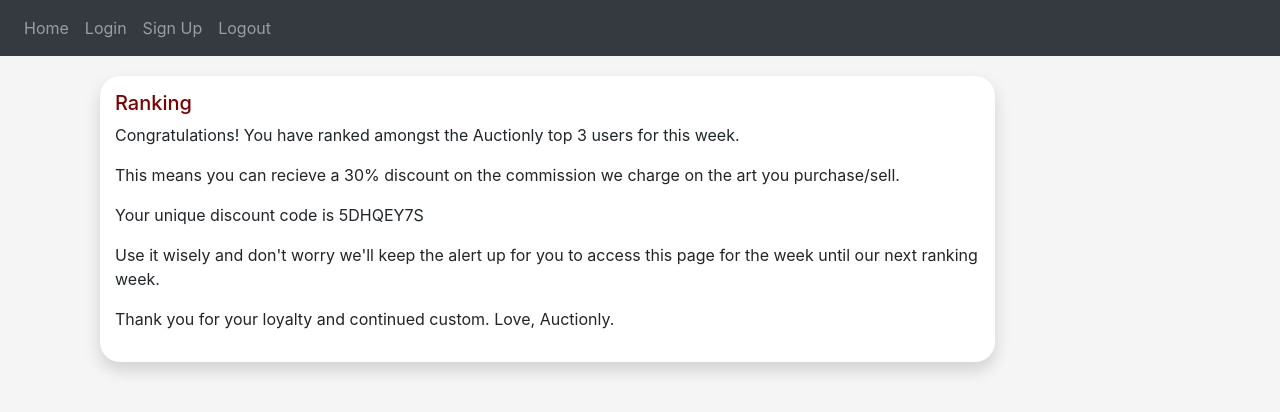
After one commit to lua-lipa/auctionly, a Flask app: template auctionly/templates/rank_info.html in a window 1280 px wide. The commit adds this page. Shown: the top 412 px of the page. Run offline with Flask 2, Linux system fonts and the light colour scheme; the template is opened without the code that fills it, so the values that code supplies are empty; some libraries are stand-ins or nearby versions.

Commit message:
added ranking alert banner and rank info page

```diff
--- /dev/null
+++ b/auctionly/templates/rank_info.html
@@ -0,0 +1,26 @@
+{% extends "base.html" %} {% block title %}Rank Info{% endblock %} {% block content %}
+<head>
+    <title>Auctionly</title>
+    <link href="../static/css/style.css" rel="stylesheet">
+    </head>
+<body>
+    <div class="container">
+        <div class="row">
+            <div class="col-lg-10">
+                <div class="media-card">
+                    <div class="media">
+                        <div class="media-body">
+                            <h5 style="color: maroon; text-decoration: none;">Ranking</h5>
+                            <p>Congratulations! You have ranked amongst the Auctionly top 3 users for this week.</p>
+                            <p>This means you can recieve a 30% discount on the commission we charge on the art you purchase/sell.</p>
+                            <p>Your unique discount code is 5DHQEY7S</p>
+                            <p>Use it wisely and don't worry we'll keep the alert up for you to access this page for the week until our next ranking week.</p>
+                            <p>Thank you for your loyalty and continued custom. Love, Auctionly.</p>
+                        </div>
+                    </div>
+                </div>
+            </div>
+        </div>
+    </div>
+</body>
+{% endblock %}
--- a/auctionly/views.py
+++ b/auctionly/views.py
@@ -7,3 +7,8 @@
 @login_required
 def home():
     return render_template("home.html")
+
+@views.route('/rank_info')
+@login_required
+def rank_info():
+    return render_template("rank_info.html")
```
Also changed, not shown: auctionly/templates/home.html (+13 -0 lines), auctionly/app.py (line endings or trailing spaces).
